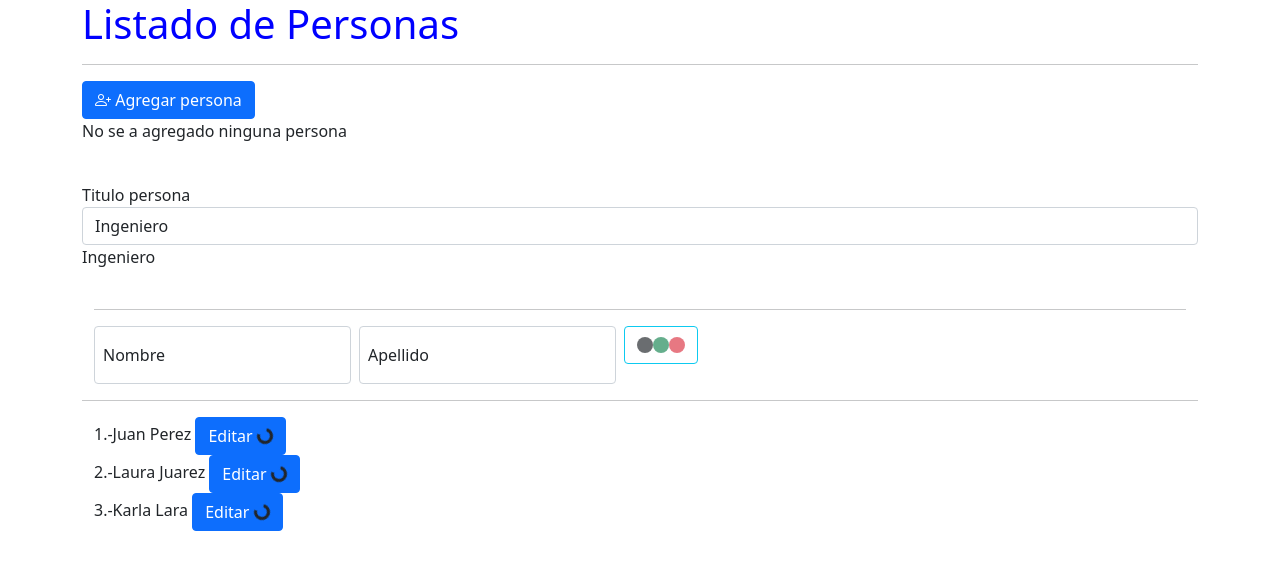
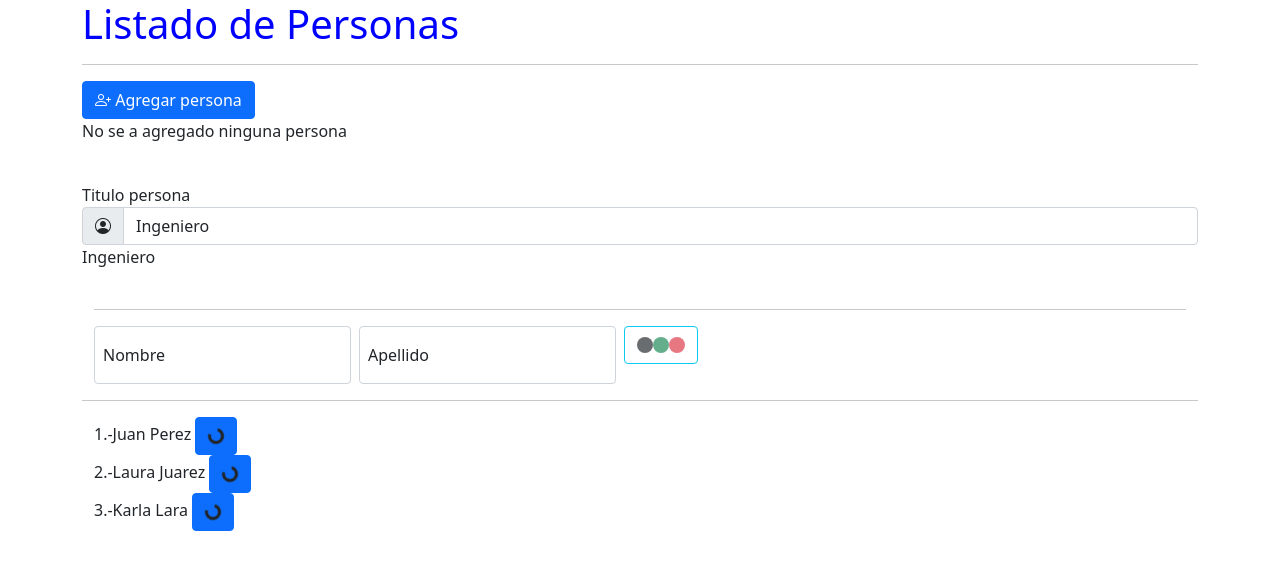
Before and after one commit to IsmaelDom/hello-world-angular, an Angular app: page / in a window 1280 px wide. Shown: the top 570 px of the page. Built offline with nearby package versions, Linux system fonts and the light colour scheme.

Commit message:
Se agrega icono a input

```diff
--- a/src/app/persona/persona.component.html
+++ b/src/app/persona/persona.component.html
@@ -16,7 +16,6 @@
         <div>
           {{ indice + 1 }}.-{{ persona.nombre }} {{ persona.apellido }}
           <button type="submit" class="btn btn-primary" (click)="emitirSaludo()">
-            Editar
             <span class="spinner-border spinner-border-sm text-dark" role="status" aria-hidden="true"></span>
           </button>
         </div>
--- a/src/app/personas/personas.component.html
+++ b/src/app/personas/personas.component.html
@@ -23,7 +23,12 @@
       <!-- <input type="text" name="" id="" class="form-control"
         (input) = "modificarTitulo($event)">
         {{titulo}} -->
-      <input type="text" class="form-control" [(ngModel)]="titulo" />
+      <div class="input-group">
+        <div class="input-group-text" id="btnGroupAddon">
+          <i class="bi bi-person-circle"></i>
+        </div>
+        <input type="text" class="form-control" [(ngModel)]="titulo" />
+      </div>
       {{ titulo }}
     </div>
   </div>
```
